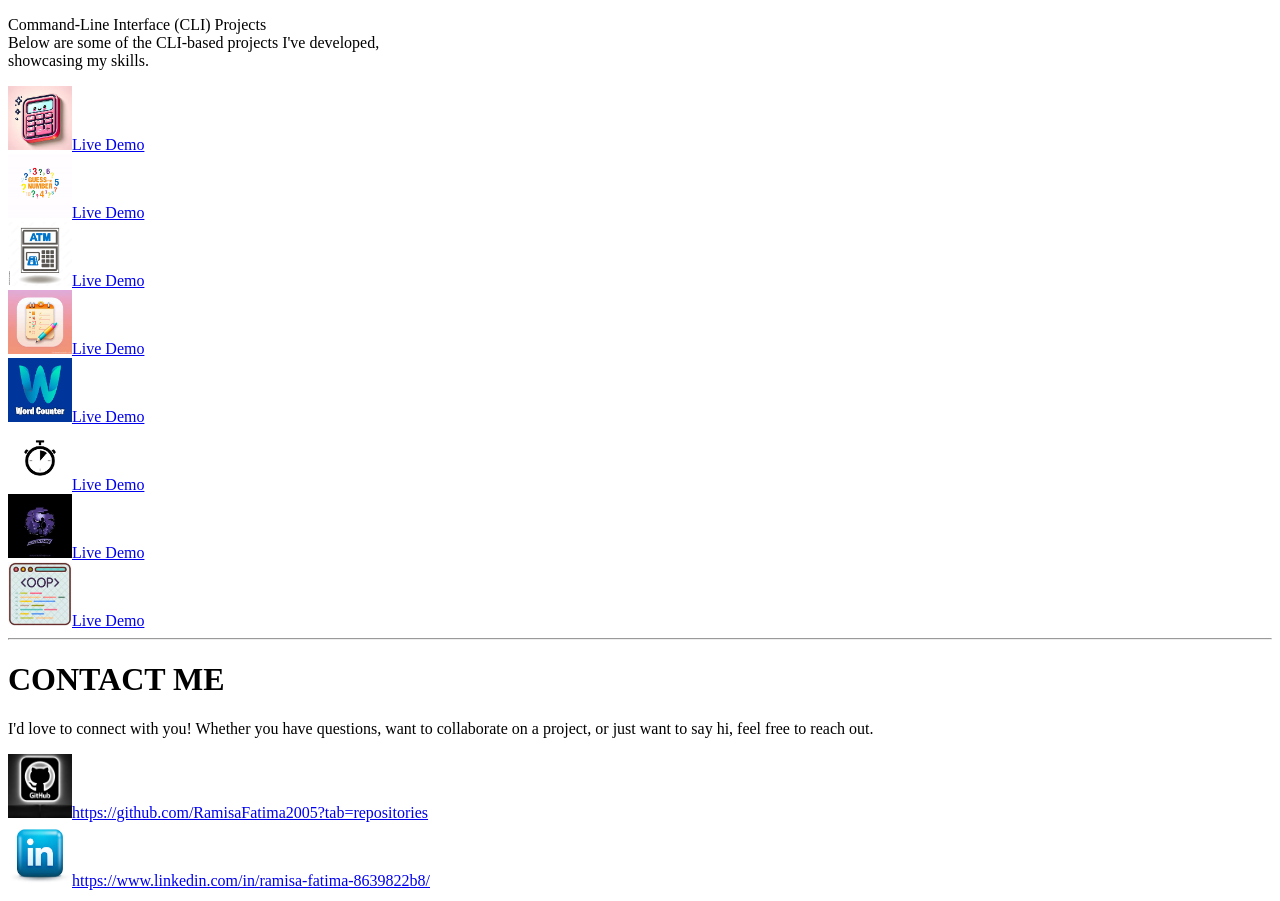
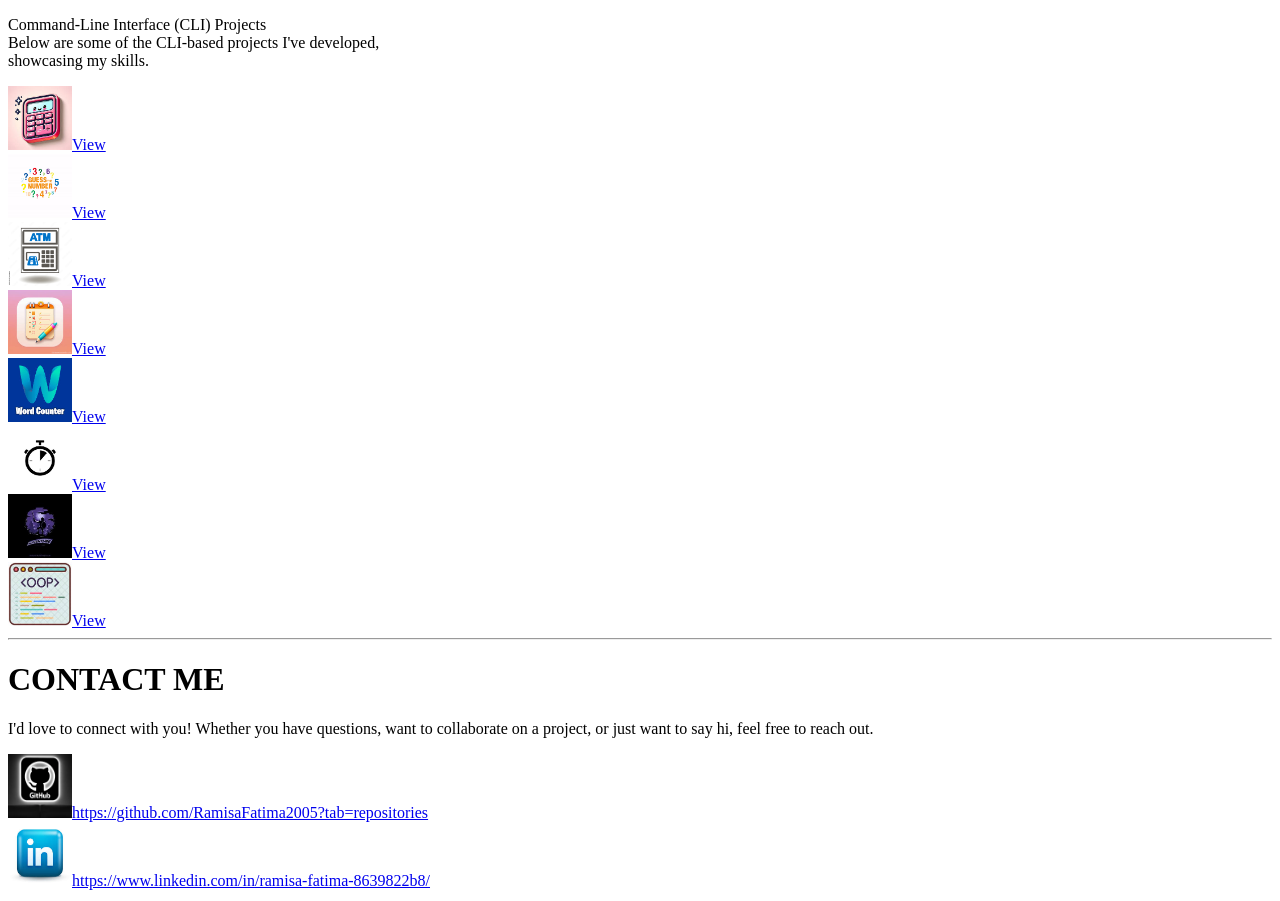
Before and after one commit to RamisaFatima2005/Nextjs_Portfolio, a Next.js app: page / in a window 1280 px wide. Shown: the part 1060-1961 px from the top of the page. Built offline with nearby package versions, Linux system fonts and the light colour scheme.

Commit message:
Nextjs_Portfolio

```diff
--- a/app/project/page.tsx
+++ b/app/project/page.tsx
@@ -25,7 +25,7 @@ const Projects = () => {
             target="_blank"
             rel="noopener noreferrer"
           >
-            Live Demo
+            View
           </a>
         </div>
         {/* Number Guessing Game */}
@@ -37,7 +37,7 @@ const Projects = () => {
             target="_blank"
             rel="noopener noreferrer"
           >
-            Live Demo
+            View
           </a>
         </div>
         {/* ATM */}
@@ -49,7 +49,7 @@ const Projects = () => {
             target="_blank"
             rel="noopener noreferrer"
           >
-            Live Demo
+            View
           </a>
         </div>
         {/* Todo List */}
@@ -61,7 +61,7 @@ const Projects = () => {
             target="_blank"
             rel="noopener noreferrer"
           >
-            Live Demo
+            View
           </a>
         </div>
         {/* Word Counter */}
@@ -73,7 +73,7 @@ const Projects = () => {
             target="_blank"
             rel="noopener noreferrer"
           >
-            Live Demo
+            View
           </a>
         </div>
         {/* Countdown Timer */}
@@ -85,7 +85,7 @@ const Projects = () => {
             target="_blank"
             rel="noopener noreferrer"
           >
-            Live Demo
+            View
           </a>
         </div>
         {/* Adventure Game */}
@@ -97,7 +97,7 @@ const Projects = () => {
             target="_blank"
             rel="noopener noreferrer"
           >
-           Live Demo
+           View
           </a>
         </div>
         {/* OOP Bank */}
@@ -109,7 +109,7 @@ const Projects = () => {
             target="_blank"
             rel="noopener noreferrer"
           >
-            Live Demo
+            View
           </a>
         </div>
       </div>
```
